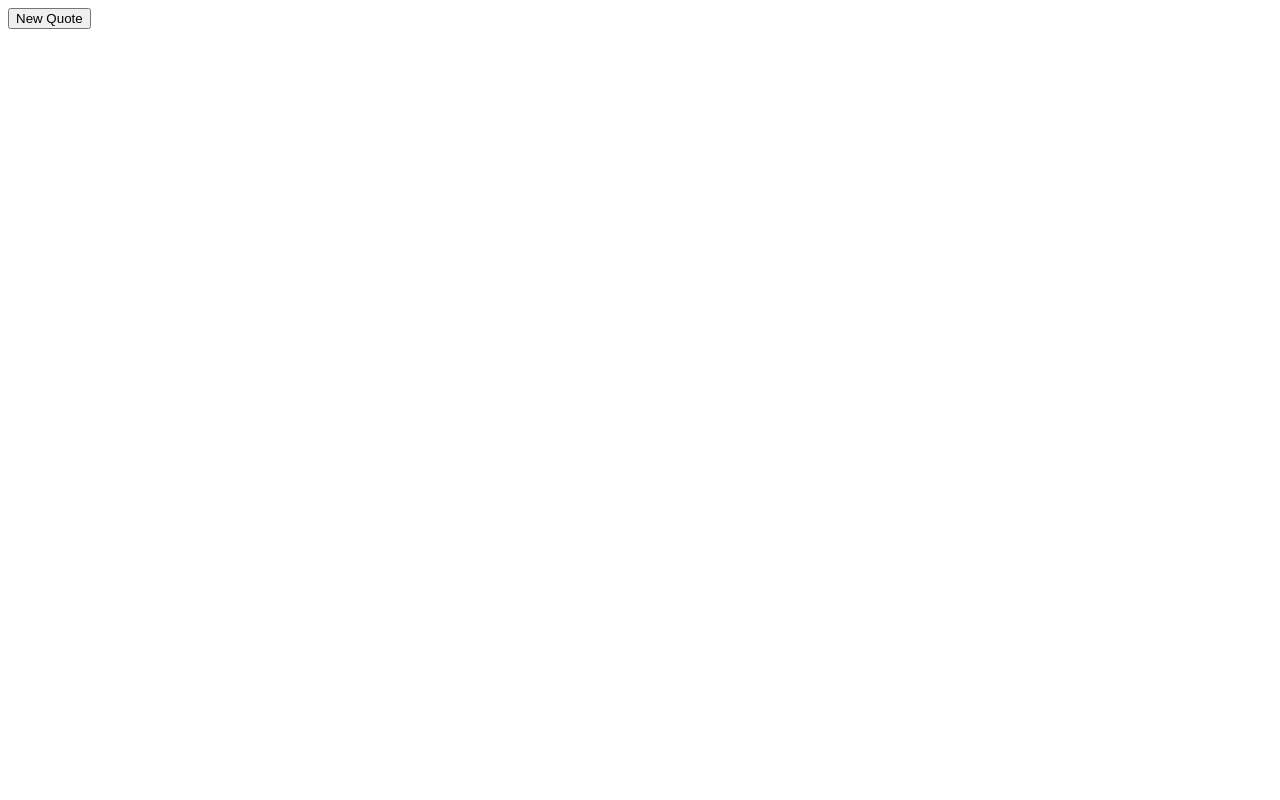
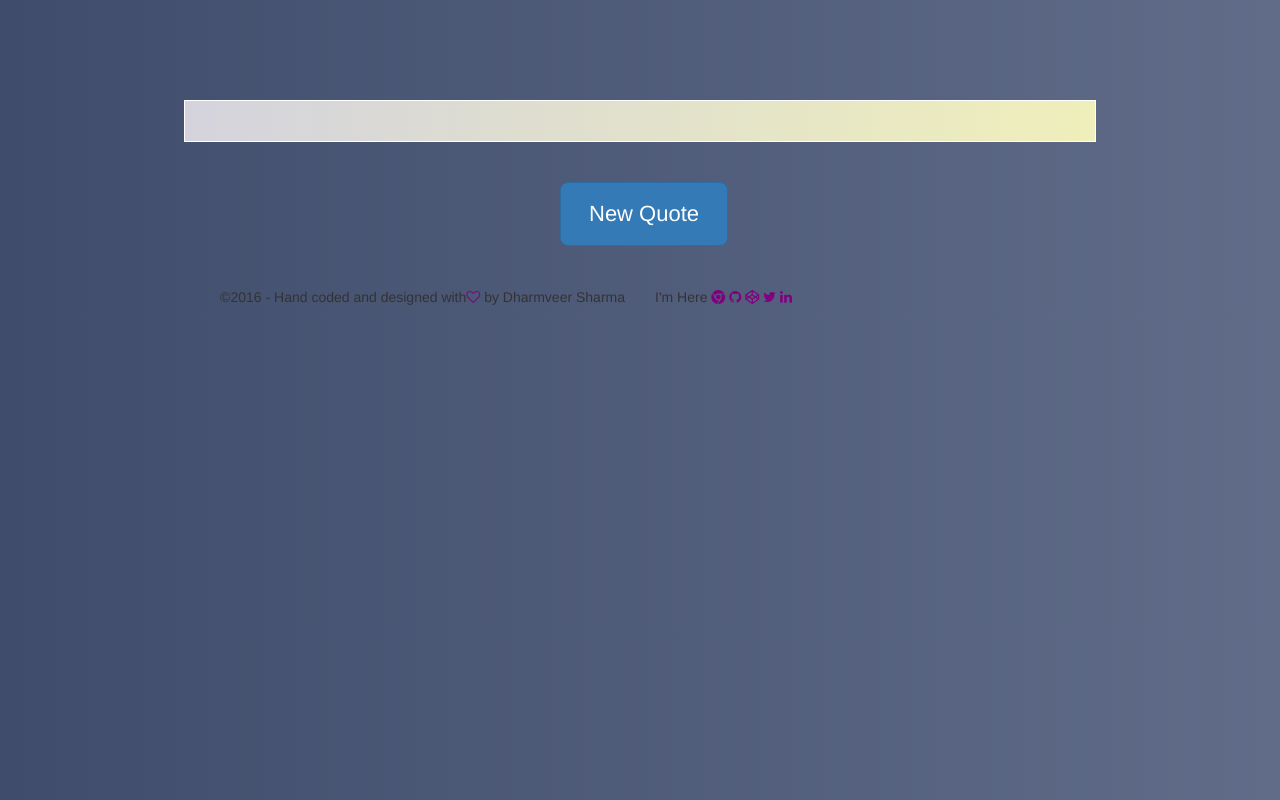
Before and after one commit to iamdharmveer/QuoteMachine, a plain HTML site: page index.html in a window 1280 px wide. Drawn offline with nearby package versions, Linux system fonts and the light colour scheme.

Commit message:
Update index.html
RandomQuoteMachine index.html file updated

```diff
--- a/index.html
+++ b/index.html
@@ -1,7 +1,26 @@
+<!DOCTYPE html>
+<html lang="en">
+<head>
+<meta charset="utf-8">
+<meta http-equiv="X-UA-Compatible" content="IE=edge">
+<meta name="viewport" content="width=device-width, initial-scale=1">
+<title>Random Quote Machine</title>
+        <link rel="icon" class="image-circle" type="image/png" href="http://iamdharmveer.github.io/dfolio/favicon-192x192.png">
+	<link rel="stylesheet" href="https://maxcdn.bootstrapcdn.com/bootstrap/3.3.6/css/bootstrap.min.css">
+	<link rel="stylesheet" href="https://maxcdn.bootstrapcdn.com/font-awesome/4.5.0/css/font-awesome.min.css">
+	<link rel="stylesheet" type="text/css" href="https://fonts.googleapis.com/css?family=Open+Sans:400,300,700">
+	<link rel="stylesheet" href="quote.css">
+
+</head>
+
+<body>
+
 <div class="container">
   <div class="row quote">
     <div class="col-md-12">
       <h1 id="message" class="text-center message"></h1>
+<script src="https://cdnjs.cloudflare.com/ajax/libs/jquery/2.1.3/jquery.min.js"></script>
+<script src="https://cdnjs.cloudflare.com/ajax/libs/jqueryui/1.11.2/jquery-ui.min.js"></script>
       <h2 class="author"><em id="author"></em></i>
     </div>
   </div>
@@ -15,3 +34,40 @@
     </div>
   </div>
 </div>
+<script src="quote.js"></script>
+
+
+<div class="footer">
+<div class="container">
+<div class="row">
+
+<div class="col-xs-12">
+<div class="col-xs-6">
+<p class="text-right">&copy;<script>document.write(new Date().getFullYear())</script> - Hand coded and designed with<i class="fa fa-heart-o" style="color:purple"></i> by Dharmveer Sharma </p>
+</div>
+<div class="col-xs-6">
+<p>I'm Here
+<a href="https://iamdharmveer.github.io/dfolio" alt="Dharmveer Sharma Portfolio" target="_blank">
+<i class="fa fa-chrome" style="color:purple"></i>
+</a>
+<a href="https://github.com/iamdharmveer" alt="Dharmveer Sharma Github" target="_blank">
+<i class="fa fa-github" style="color:purple"></i>
+</a>
+<a href="http://codepen.io/iamdharmveer/" alt="Dharmveer Sharma Codepen" target="_blank">
+<i class="fa fa-codepen" style="color:purple">
+</i>
+</a>
+<a href="https://twitter.com/sdvsharma98" alt="Dharmveer Sharma Twitter" target="_blank">
+<i class="fa fa-twitter" style="color:purple"></i>
+</a>
+<a href="https://www.linkedin.com/in/dharmveer-sharma-907010107" alt="Dharmveer Sharma Linkedin" target="_blank">
+<i class="fa fa-linkedin" style="color:purple"></i>
+</a>
+</p>
+</div>
+</div>
+</div>
+</div>
+</div>
+</body>
+</html>
```
